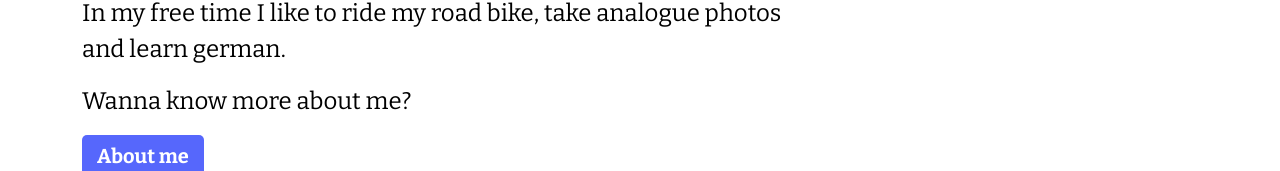
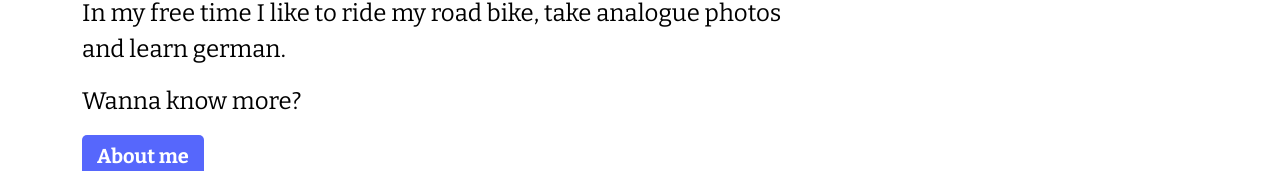
Before and after one commit to coeurofbear/gisse-la, a Vue app: page / in a window 1280 px wide. Shown: the part 686-857 px from the top of the page. Built offline with nearby package versions, Linux system fonts and the light colour scheme; what vue-masonry-css would draw is missing.

Commit message:
feat: copy

```diff
--- a/src/components/NewHomeContent.vue
+++ b/src/components/NewHomeContent.vue
@@ -8,7 +8,7 @@
           <p class="large">I'm a Front-End developer and Designer from Chile based in Berlin.</p>
           <p>I have more than 4 years of experience developing in Vue.js and recently started learning Flutter. I have experience in Graphic and Web Design, UI/UX and branding too. Although Graphic Design is not my main focus anymore, I still consider myself one :).</p>
           <p>In my free time I like to ride my road bike, take analogue photos and learn german.</p>
-          <p>Wanna know more about me?</p>
+          <p>Wanna know more?</p>
           <router-link class="btn" to="/about">About me</router-link>
         </div>
       </div>
```
